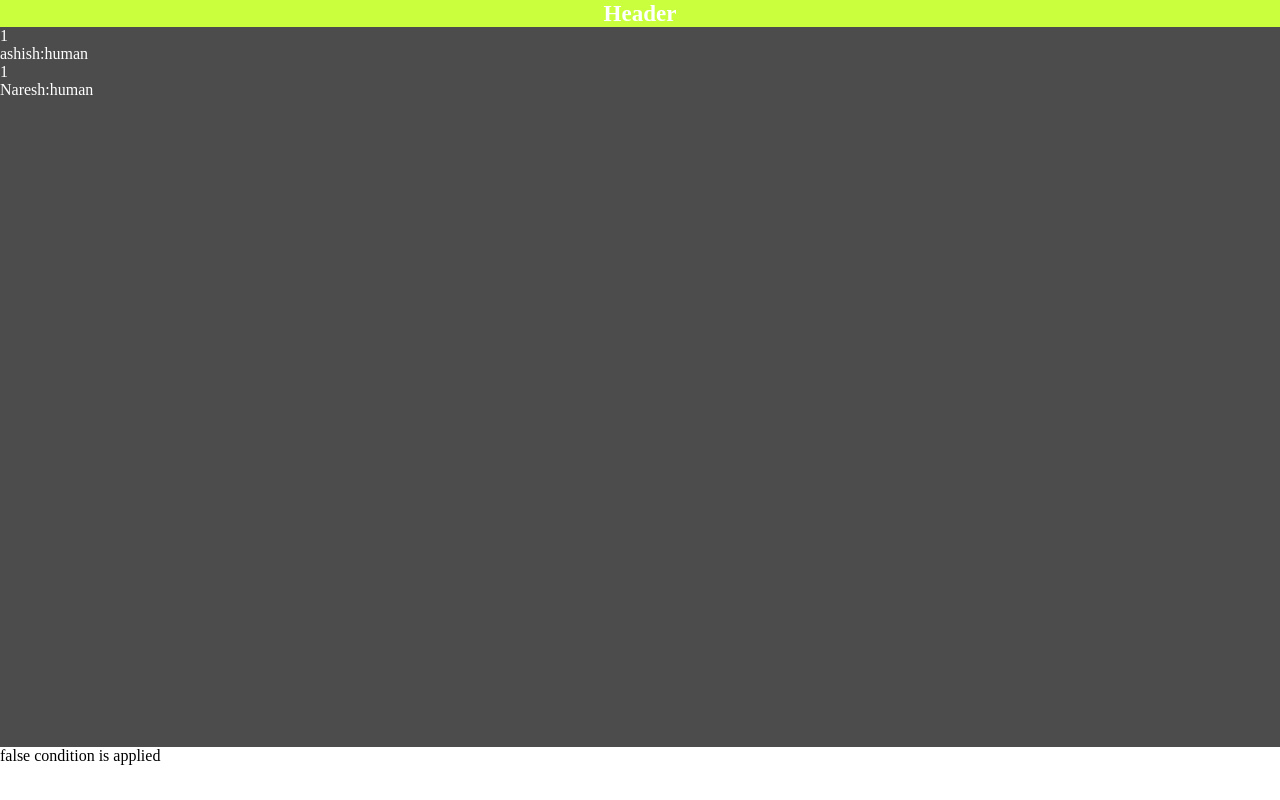
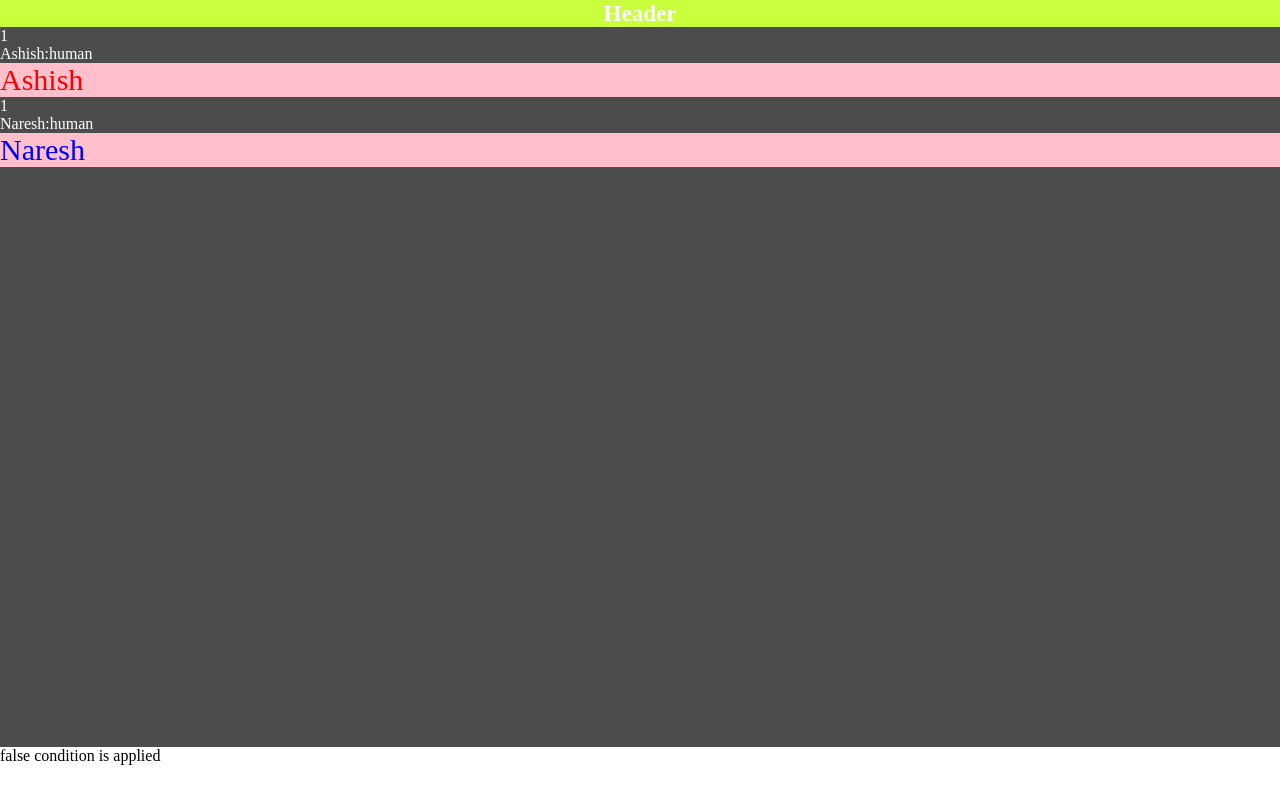
Before and after one commit to AshishPku/React_project, a React (Create React App) app: page / in a window 1280 px wide. Built offline with nearby package versions, Linux system fonts and the light colour scheme.

Commit message:
Apply className on some condition if true then apply class1 else apply class2

```diff
--- a/src/App.js
+++ b/src/App.js
@@ -2,8 +2,8 @@ import React from "react";
 import Header from "./components/Header";
 import Card from "./components/Card";
 const data = [
-  { name: "ashish", category: "human", place: "india" },
-  { name: "Naresh", category: "human", place: "jharkhand" },
+  { name: "Ashish", category: "human", place: "india", isOlder: true },
+  { name: "Naresh", category: "human", place: "jharkhand", isOlder: false },
 ];
 const App = () => {
   return (
--- a/src/components/Card.js
+++ b/src/components/Card.js
@@ -12,6 +12,9 @@ const Card = ({ value }) => {
             <span>{el.name}</span>
             <span>:</span>
             <span>{el.category}</span>
+            <div className={`personName ${el.isOlder ? "isolder" : ""}`}>
+              {el.name}
+            </div>
           </div>
         ))}
       </div>
--- a/src/index.css
+++ b/src/index.css
@@ -15,3 +15,12 @@
   background-color: rgba(0, 0, 0, 0.7);
   color: white;
 }
+.personName {
+  width: 100%;
+  background-color: pink;
+  color: blue;
+  font-size: 30px;
+}
+.isolder {
+  color: red;
+}
```
